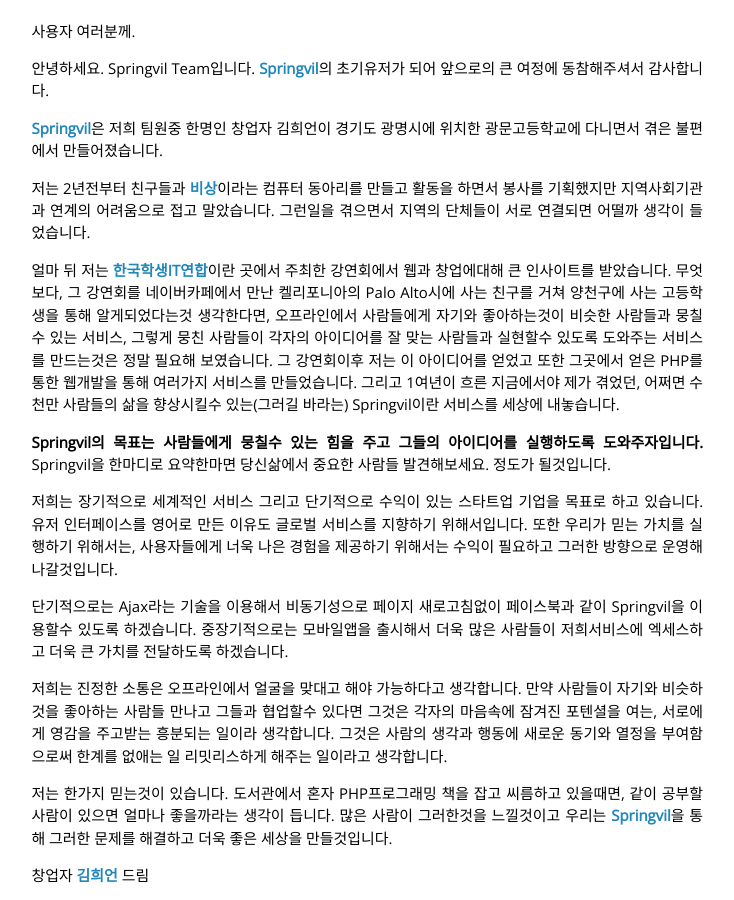
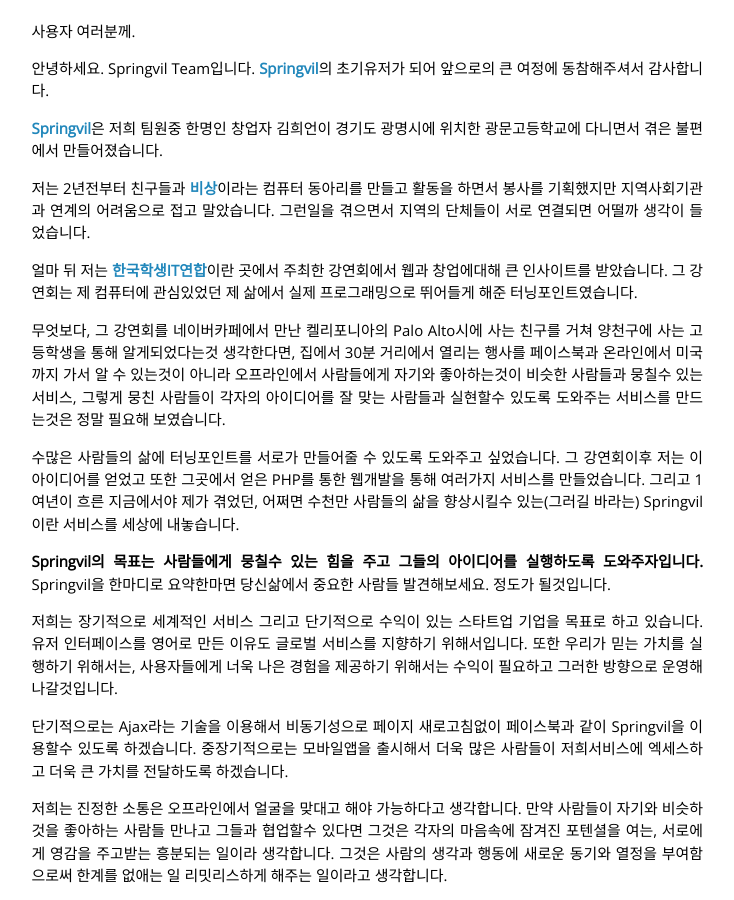
Before and after one commit to Gorski4123/openhiun.github.com, a Jekyll site: the page built from _posts/2013-11-29-next-wave.md, in a window 1280 px wide and 900 px high, scrolled down 1218 px. Shown: the whole window, without its empty margins (161-895 px from the left). Built offline with Jekyll 4.4.1, drawn with Linux system fonts in a browser that asks for light colours; Markdown is read by kramdown in place of the engine named in the settings; comment, search, counter and statistics services are not loaded.

Commit message:
Update 2013-11-29-next-wave.md

```diff
--- a/_posts/2013-11-29-next-wave.md
+++ b/_posts/2013-11-29-next-wave.md
@@ -38,7 +38,11 @@
 
 저는 2년전부터 친구들과 [비상][visang]이라는 컴퓨터 동아리를 만들고 활동을 하면서 봉사를 기획했지만 지역사회기관과 연계의 어려움으로 접고 말았습니다. 그런일을 겪으면서 지역의 단체들이 서로 연결되면 어떨까 생각이 들었습니다.
 
-얼마 뒤 저는 [한국학생IT연합][ksia]이란 곳에서 주최한 강연회에서 웹과 창업에대해 큰 인사이트를 받았습니다. 무엇보다, 그 강연회를 네이버카페에서 만난 켈리포니아의 Palo Alto시에 사는 친구를 거쳐 양천구에 사는 고등학생을 통해 알게되었다는것 생각한다면, 오프라인에서 사람들에게 자기와 좋아하는것이 비슷한 사람들과 뭉칠수 있는 서비스, 그렇게 뭉친 사람들이 각자의 아이디어를 잘 맞는 사람들과 실현할수 있도록 도와주는 서비스를 만드는것은 정말 필요해 보였습니다. 그 강연회이후 저는 이 아이디어를 얻었고 또한 그곳에서 얻은 PHP를 통한 웹개발을 통해 여러가지 서비스를 만들었습니다. 그리고 1여년이 흐른 지금에서야 제가 겪었던, 어쩌면 수천만 사람들의 삶을 향상시킬수 있는(그러길 바라는) Springvil이란 서비스를 세상에 내놓습니다.
+얼마 뒤 저는 [한국학생IT연합][ksia]이란 곳에서 주최한 강연회에서 웹과 창업에대해 큰 인사이트를 받았습니다. 그 강연회는 제 컴퓨터에 관심있었던 제 삶에서 실제 프로그래밍으로 뛰어들게 해준 터닝포인트였습니다.
+
+무엇보다, 그 강연회를 네이버카페에서 만난 켈리포니아의 Palo Alto시에 사는 친구를 거쳐 양천구에 사는 고등학생을 통해 알게되었다는것 생각한다면, 집에서 30분 거리에서 열리는 행사를 페이스북과 온라인에서 미국까지 가서 알 수 있는것이 아니라 오프라인에서 사람들에게 자기와 좋아하는것이 비슷한 사람들과 뭉칠수 있는 서비스, 그렇게 뭉친 사람들이 각자의 아이디어를 잘 맞는 사람들과 실현할수 있도록 도와주는 서비스를 만드는것은 정말 필요해 보였습니다.
+
+수많은 사람들의 삶에 터닝포인트를 서로가 만들어줄 수 있도록 도와주고 싶었습니다. 그 강연회이후 저는 이 아이디어를 얻었고 또한 그곳에서 얻은 PHP를 통한 웹개발을 통해 여러가지 서비스를 만들었습니다. 그리고 1여년이 흐른 지금에서야 제가 겪었던, 어쩌면 수천만 사람들의 삶을 향상시킬수 있는(그러길 바라는) Springvil이란 서비스를 세상에 내놓습니다.
 
 **Springvil의 목표는 사람들에게 뭉칠수 있는 힘을 주고 그들의 아이디어를 실행하도록 도와주자입니다.** Springvil을 한마디로 요약한마면 당신삶에서 중요한 사람들 발견해보세요. 정도가 될것입니다.
 
```
